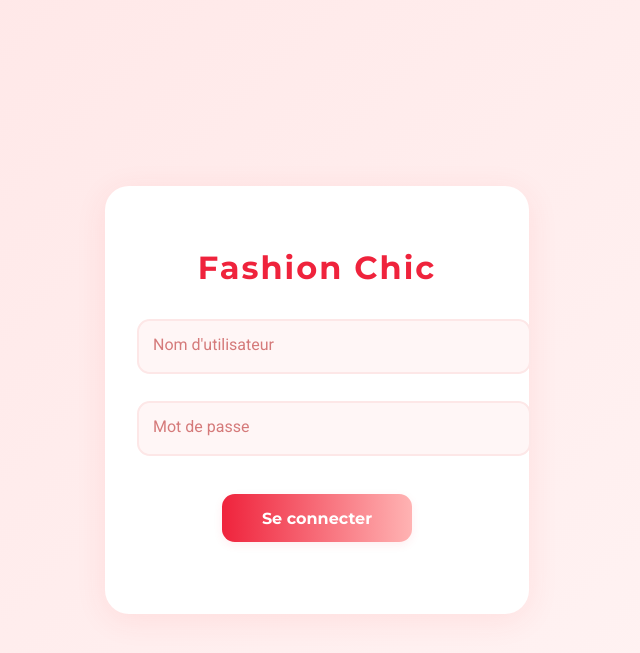
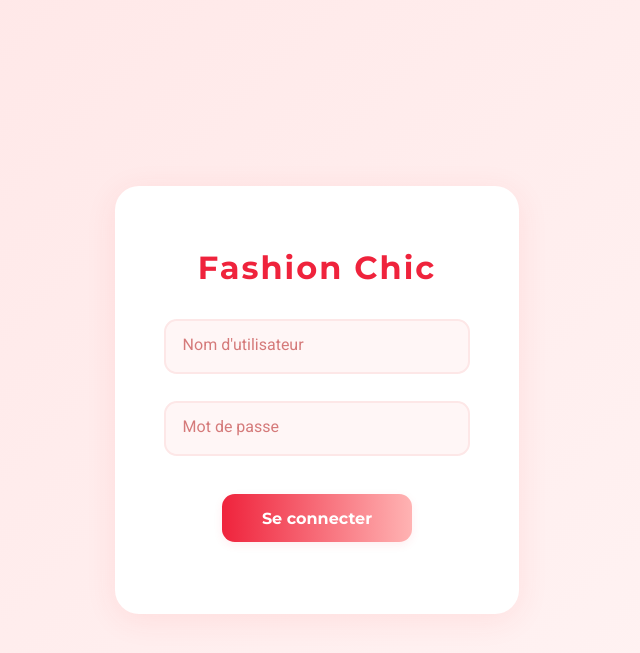
Before and after one commit to Tathoon/SOTA, a PHP site: page /login.php in a window 1280 px wide. Shown: the top 653 px of the page, without its empty margins (323-963 px from the left). Run offline with PHP 8.4, Linux system fonts and the light colour scheme.

Commit message:
Test login 4

```diff
--- a/dashboard.php
+++ b/dashboard.php
@@ -10,7 +10,7 @@ if (empty($_SESSION['username'])) {
 <html lang="fr">
 <head>
     <meta charset="UTF-8">
-    <title>Fashion Chic - Dashboard qhdaizhfazdfhazhedaa</title>
+    <title>Fashion Chic - Dashboard</title>
     <meta name="viewport" content="width=device-width, initial-scale=1">
     <link rel="stylesheet" href="style.css">
 </head>
--- a/style.css
+++ b/style.css
@@ -10,15 +10,16 @@ body {
     margin: 0;
 }
 
-.login-container, .dashboard-container {
+.login-container {
     background: #fff;
     padding: 2.5rem 2rem;
     border-radius: 1.5rem;
     box-shadow: 0 6px 32px rgba(255, 50, 50, 0.09);
-    width: 360px;
+    width: 340px;
     max-width: 96vw;
     text-align: center;
 }
+
 
 h1 {
     font-family: 'Montserrat', sans-serif;
@@ -32,11 +33,14 @@ h1 {
     position: relative;
     margin-bottom: 1.7rem;
     width: 100%;
+    display: flex;
+    flex-direction: column;
+    align-items: center;
 }
 
 .input-group input {
-    width: 100%;
-    padding: 1rem 1rem 1rem 0.9rem;
+    width: 90%;
+    padding: 1rem 1.2rem;
     border: 2px solid #fde7e7;
     border-radius: 0.8rem;
     background: #fff6f6;
@@ -44,32 +48,45 @@ h1 {
     font-size: 1rem;
     transition: border 0.2s;
     font-family: 'Roboto', sans-serif;
+    box-sizing: border-box;
+    margin: 0 auto;
+    display: block;
 }
 
 .input-group label {
     position: absolute;
-    left: 1rem;
+    left: 50%;
     top: 1rem;
+    transform: translateX(-50%);
     color: #d57a7a;
     font-size: 1rem;
     pointer-events: none;
     background: transparent;
     transition: all 0.18s;
+    width: 80%;
+    text-align: left;
+    padding-left: 0.2rem;
 }
 
-.input-group input:focus, .input-group input:not(:placeholder-shown) {
+.input-group input:focus,
+.input-group input:not(:placeholder-shown) {
     border-color: #ef233c;
 }
 
 .input-group input:focus + label,
 .input-group input:not(:placeholder-shown) + label {
     top: -0.7rem;
-    left: 0.8rem;
+    left: 50%;
+    transform: translateX(-50%);
     font-size: 0.82rem;
     background: #fff;
     padding: 0 0.3rem;
     color: #ef233c;
+    width: auto;
+    text-align: left;
+    padding-left: 0.2rem;
 }
+
 
 button[type="submit"], .logout-btn {
     background: linear-gradient(90deg, #ef233c 0%, #ffb3b3 100%);
```
